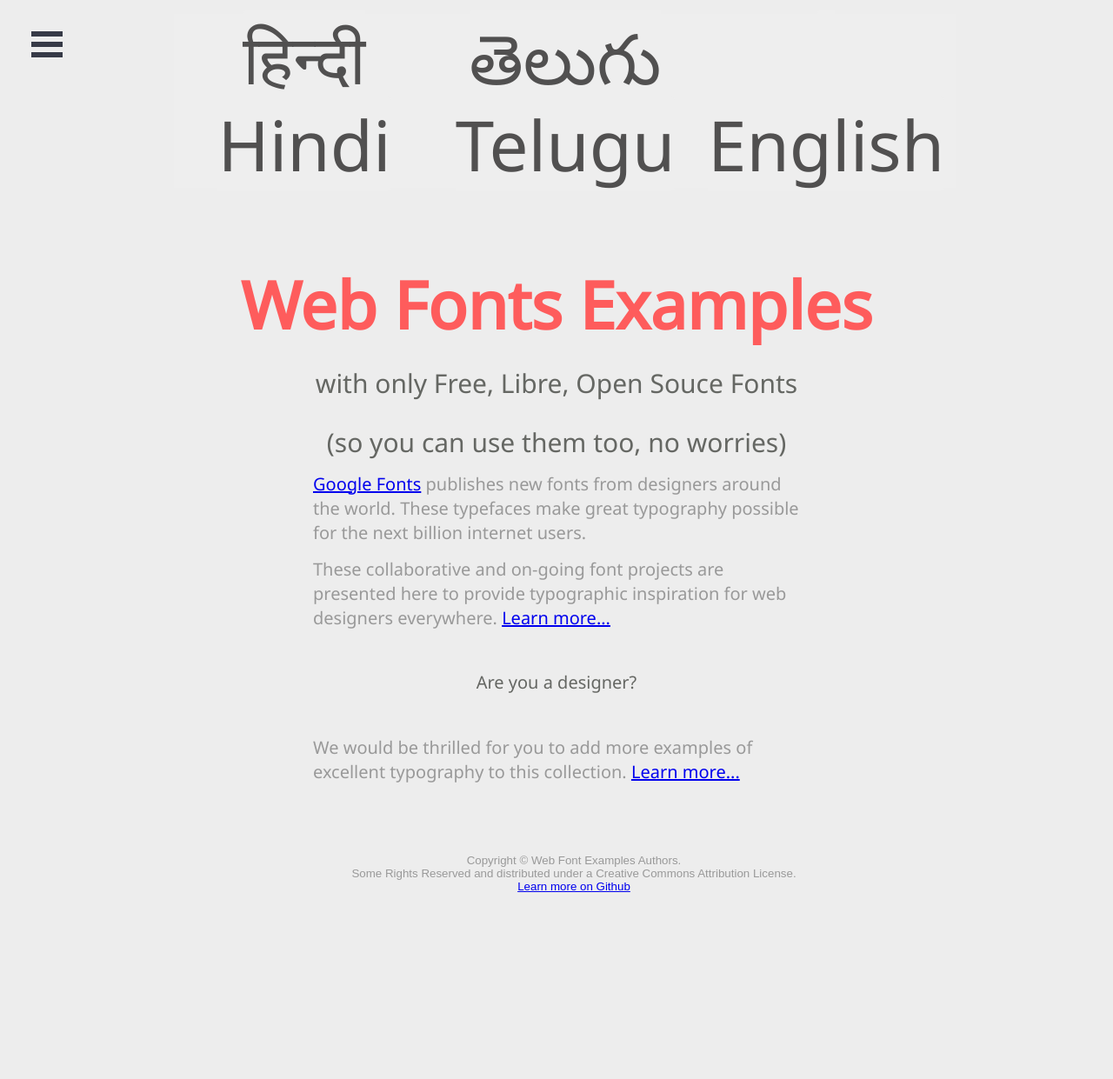
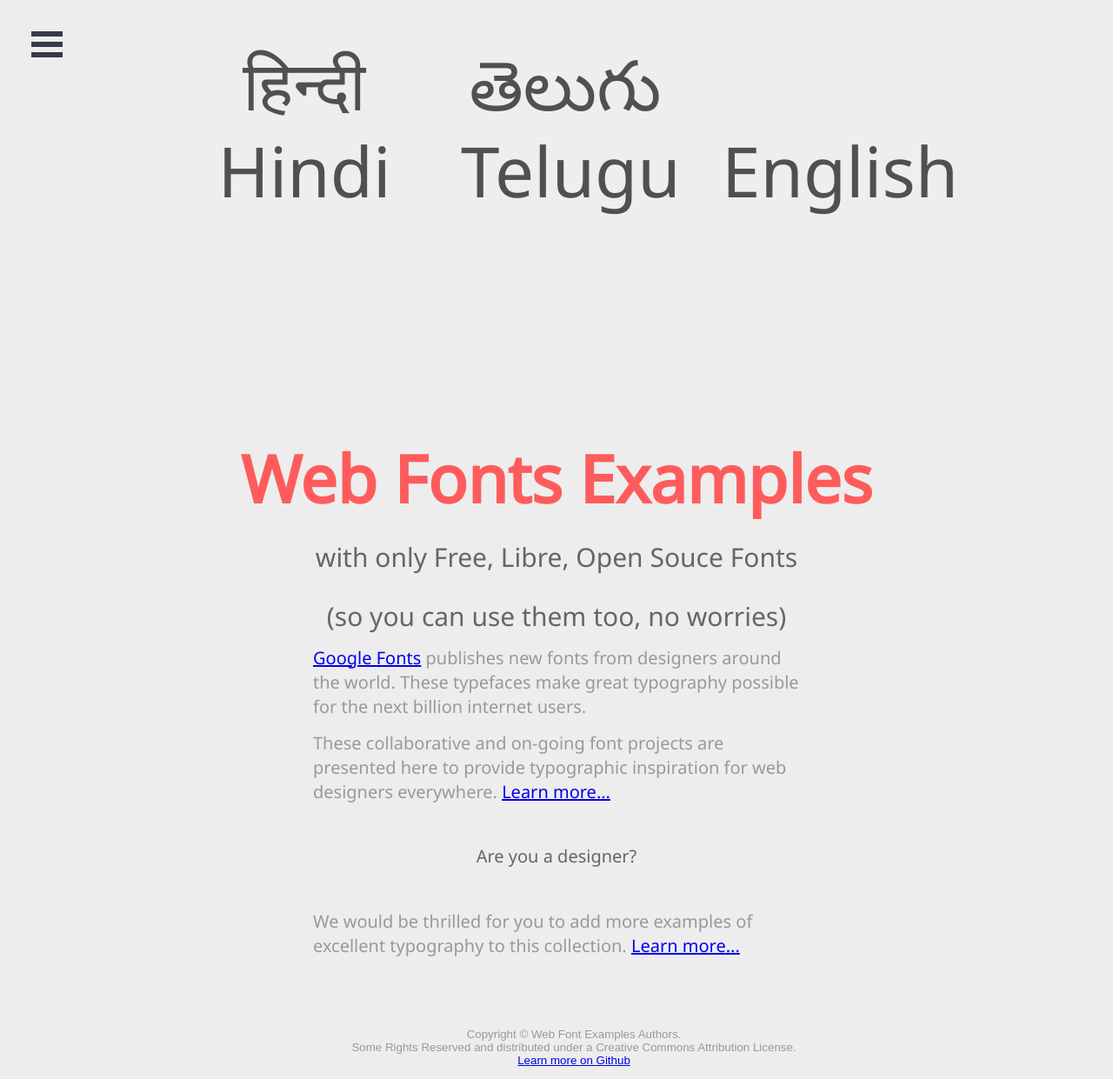
Before and after one commit to davelab6/librefonts.com, a Jekyll site: the page built from index.html, in a window 1280 px wide. Shown: the whole page at 87% size. Built offline with Jekyll 4.4.1, drawn with Linux system fonts in a browser that asks for light colours; nearby versions of some CDN libraries; some web fonts are replaced.

Commit message:
buttn fix

```diff
--- a/css/site.css
+++ b/css/site.css
@@ -255,7 +255,16 @@
 background: #eee;
 text-decoration: none;
 font-size: 5em;
-
+color: #515050;
+background: #eee;
+text-decoration: none;
+width: 300px;
+height: 300px;
+display: block;
+float: left;
+margin-bottom: 100px;
+padding: 30px;
+text-align: center;
 -webkit-border-radius: 10px;
 -moz-border-radius: 10px;
 border-radius: 5px;
@@ -266,7 +275,7 @@
 #homemenu li a:hover{
 
     color: #515050;
-    background: #eee;
+    background: #a2a2a2;
 
 }
 /*----------------------------
```
Lines whose indentation alone changed are shown as unchanged.
